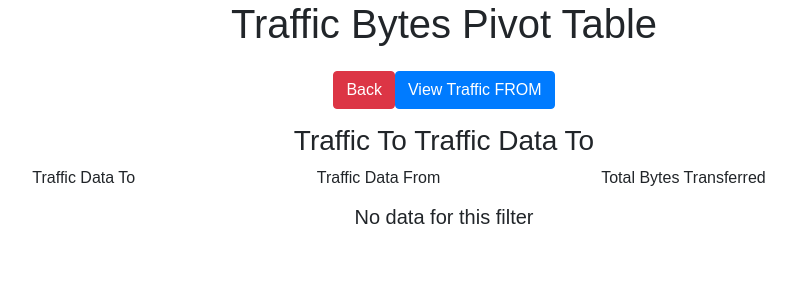
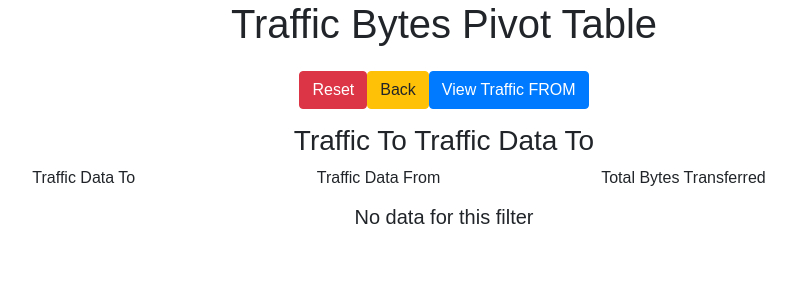
Before and after one commit to micahbales/traffic-bytes, a React (Create React App) app: page / in a window 1280 px wide. Both pictures are taken after a click on the element "Traffic Data To". Shown: the top 300 px of the page, without its empty margins (196-992 px from the left). Built offline with nearby package versions, Linux system fonts and the light colour scheme.

Commit message:
Add Reset Button
* Allow the user to immediately return to the initial application state

```diff
--- a/src/App.js
+++ b/src/App.js
@@ -8,6 +8,15 @@ const filterType = {
   TO: 1,
   FROM: 2
 }
+
+// This is the default starting state for the application
+const initialStateValues = {
+  activeIp: null,
+  filter: null,
+  filterButtonText: '',
+  tableTitle: 'All Data Traffic',
+  trafficData: trafficData
+};
 
 const TrafficDataColumns = (props) => {
   const data = cloneDeep(props.data);
@@ -51,6 +60,10 @@ const PivotTable = (props) => {
     <div className="row">
       <div className="col-md-8 offset-md-2 text-center">
         <button className={`btn ${props.history.length < 1 ? 'd-none' : 'btn-danger filter-button'}`}
+                onClick={props.handleReset}>
+          Reset
+        </button>
+        <button className={`btn ${props.history.length < 1 ? 'd-none' : 'btn-warning filter-button'}`}
                 onClick={props.handleHistoryBack}>
           Back
         </button>
@@ -89,6 +102,7 @@ class App extends Component {
     this.handleSwitchFilter = this.handleSwitchFilter.bind(this);
     this.getFilterButtonText = this.getFilterButtonText.bind(this);
     this.handleHistoryBack = this.handleHistoryBack.bind(this);
+    this.handleReset = this.handleReset.bind(this);
   }
 
   render() {
@@ -109,6 +123,7 @@ class App extends Component {
           handleIpClick={this.handleIpClick}
           handleSwitchFilter={this.handleSwitchFilter}
           handleHistoryBack={this.handleHistoryBack}
+          handleReset={this.handleReset}
         />
       </div>
     );
@@ -144,7 +159,7 @@ class App extends Component {
       history: this.state.history.concat(newHistory)
     }, () => {
       this.filterIpData();
-    })
+    });
   }
 
   filterIpData() {
@@ -176,18 +191,18 @@ class App extends Component {
   handleHistoryBack() {
     const history = cloneDeep(this.state.history);
     const lastSavePoint = history.pop();
-    const resetValues = {
-      activeIp: null,
-      filter: null,
-      filterButtonText: '',
-      tableTitle: 'All Data Traffic',
-      trafficData: trafficData
-    };
 
     this.setState({
-      current: this.state.history.length > 1 ? lastSavePoint : resetValues,
+      current: this.state.history.length > 1 ? lastSavePoint : initialStateValues,
       history: this.state.history.length > 1 ? history : []
-    })
+    });
+  }
+
+  handleReset() {
+    this.setState({
+      current: initialStateValues,
+      history: []
+    });
   }
 }
 
```
